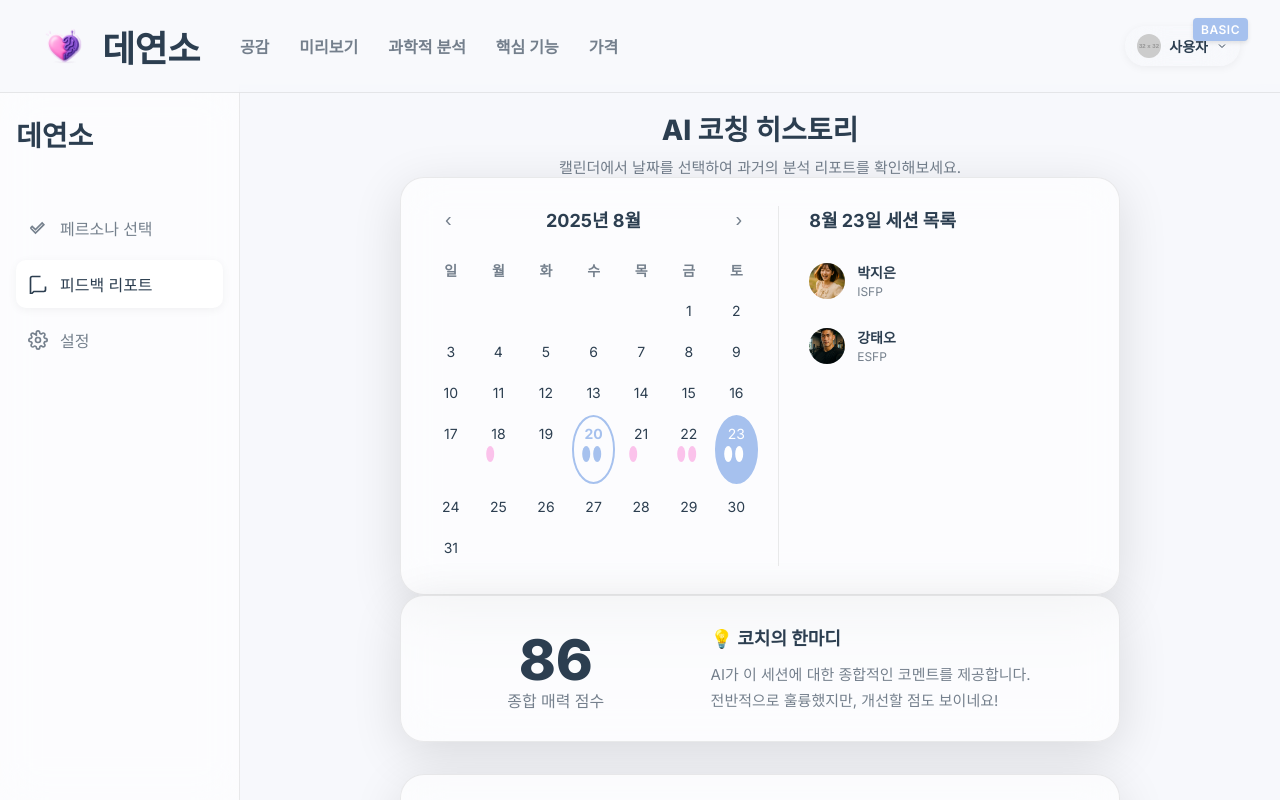
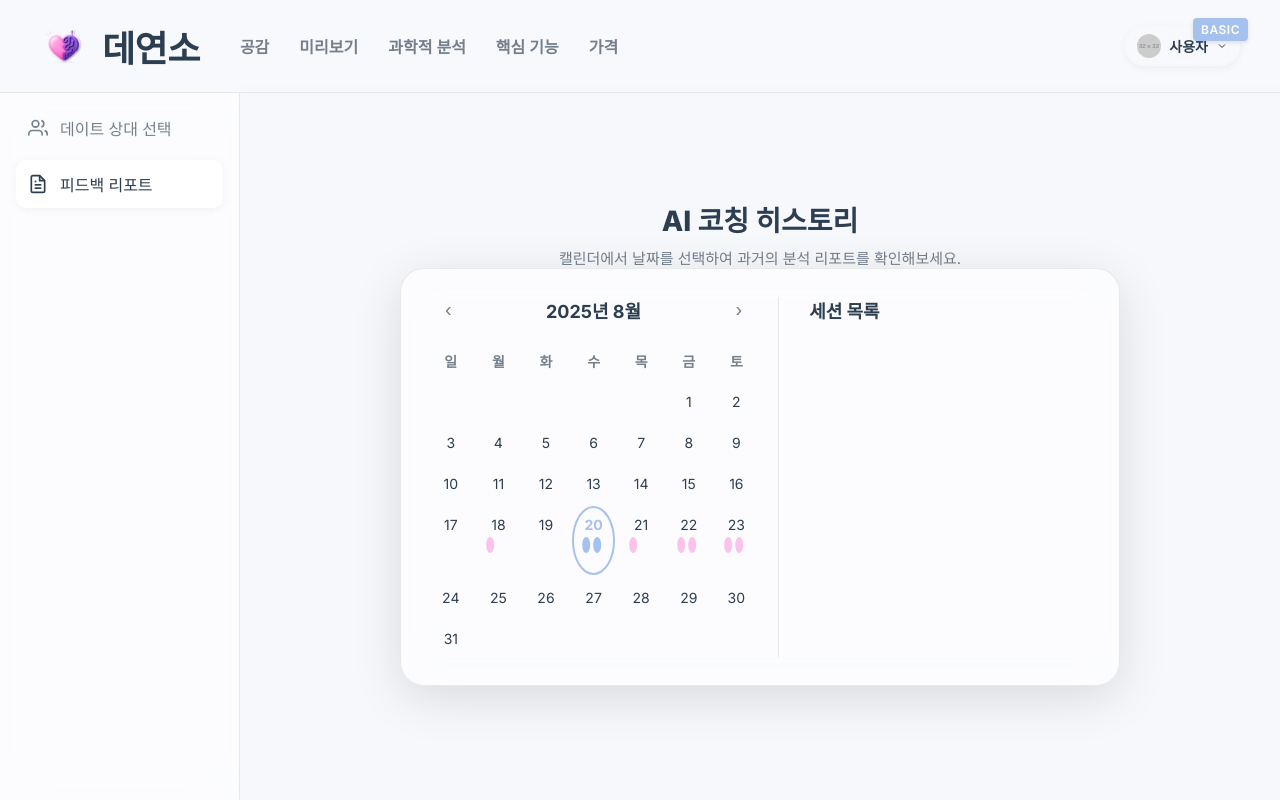
Before and after one commit to gigas5234/dys-frontend, a Next.js app: page /feedback in a window 1280 px wide. Shown: the top 800 px of the page. Built offline with nearby package versions, Linux system fonts and the light colour scheme.

Commit message:
feedback fixed

```diff
--- a/app/feedback/page.jsx
+++ b/app/feedback/page.jsx
@@ -3,6 +3,7 @@
 import React, { useEffect, useRef, useState } from "react";
 import Chart from "chart.js/auto";
 import personas from "../../data/personas.json";
+import { getCurrentSession } from "../../lib/supabase";
 
 export default function FeedbackPage() {
   const calendarBodyRef = useRef(null);
@@ -18,6 +19,7 @@
 
   const [currentDate, setCurrentDate] = useState(new Date());
   const [isDropdownOpen, setIsDropdownOpen] = useState(false);
+  const [user, setUser] = useState(null);
   const radarChartRef = useRef(null);
 
   // 공통 persona 데이터 사용
@@ -61,16 +63,20 @@
   ];
 
   useEffect(() => {
+    // 사용자 정보 가져오기
+    const fetchUser = async () => {
+      const session = await getCurrentSession();
+      if (session?.user) {
+        setUser(session.user);
+      }
+    };
+    fetchUser();
+
     renderCalendar(currentDate);
-    // 초기 진입 시 가장 최근 세션 날짜 선택
-    const mostRecent = coachingHistory.map(s => s.date).sort().pop();
-    if (mostRecent) {
-      const dt = new Date(mostRecent);
-      setCurrentDate(dt);
-      renderCalendar(dt);
-      const dayEl = calendarBodyRef.current?.querySelector(`.calendar-day[data-date="${mostRecent}"]`);
-      if (dayEl) selectDate(dayEl);
-    }
+    // 초기 진입 시 오늘 날짜 선택
+    const today = new Date();
+    setCurrentDate(today);
+    renderCalendar(today);
     // eslint-disable-next-line react-hooks/exhaustive-deps
   }, []);
 
@@ -349,7 +355,7 @@
                    alt="프로필"
                    className="user-avatar"
                  />
-                 <span className="user-name">사용자</span>
+                 <span className="user-name">{user?.user_metadata?.full_name || user?.email || "사용자"}</span>
                  <svg width="12" height="12" viewBox="0 0 24 24" fill="none" stroke="currentColor" strokeWidth="2">
                    <polyline points="6,9 12,15 18,9"></polyline>
                  </svg>
@@ -360,6 +366,13 @@
                      <path d="M12 2L2 7l10 5 10-5-10-5zM2 17l10 5 10-5M2 12l10 5 10-5"></path>
                    </svg>
                    시작하기
+                 </a>
+                 <a href="/settings" className="user-dropdown-item" role="menuitem">
+                   <svg viewBox="0 0 24 24" fill="none" stroke="currentColor" strokeWidth="2">
+                     <circle cx="12" cy="12" r="3"/>
+                     <path d="M19.4 15a1.65 1.65 0 0 0 .33 1.82l.06.06a2 2 0 0 1 0 2.83 2 2 0 0 1-2.83 0l-.06-.06a1.65 1.65 0 0 0-1.82-.33 1.65 1.65 0 0 0-1 1.51V21a2 2 0 0 1-2 2 2 2 0 0 1-2-2v-.09A1.65 1.65 0 0 0 9 19.4a1.65 1.65 0 0 0-1.82.33l-.06.06a2 2 0 0 1-2.83 0 2 2 0 0 1 0-2.83l.06-.06a1.65 1.65 0 0 0 .33-1.82 1.65 1.65 0 0 0-1.51-1H3a2 2 0 0 1-2-2 2 2 0 0 1 2-2h.09A1.65 1.65 0 0 0 4.6 9a1.65 1.65 0 0 0-.33-1.82l-.06-.06a2 2 0 0 1 0-2.83 2 2 0 0 1 2.83 0l.06.06a1.65 1.65 0 0 0 1.82.33H9a1.65 1.65 0 0 0 1 1.51V3a2 2 0 0 1 2-2 2 2 0 0 1 2 2v.09a1.65 1.65 0 0 0 1 1.51 1.65 1.65 0 0 0 1.82-.33l.06-.06a2 2 0 0 1 2.83 0 2 2 0 0 1 0 2.83l-.06.06a1.65 1.65 0 0 0-.33 1.82V9a1.65 1.65 0 0 0 1.51 1H21a2 2 0 0 1 2 2 2 2 0 0 1-2 2h-.09a1.65 1.65 0 0 0-1.51 1z"/>
+                   </svg>
+                   설정
                  </a>
                  <button className="user-dropdown-item logout" role="menuitem">
                    <svg viewBox="0 0 24 24" fill="none" stroke="currentColor" strokeWidth="2">
@@ -375,26 +388,32 @@
         </div>
       </header>
 
-      <div className="persona-container" style={{ marginTop: "var(--header-height)", minHeight: "calc(100vh - var(--header-height))" }}>
+      <div className="persona-container">
         <aside className="sidebar">
-          <div className="logo">데연소</div>
           <nav>
             <a href="/persona">
-              <svg width="16" height="16" viewBox="0 0 24 24" fill="none" stroke="currentColor" strokeWidth="2"><path d="M3 12l2-2 4 4 8-8 2 2-10 10-6-6"/></svg>
-              페르소나 선택
+              <svg width="16" height="16" viewBox="0 0 24 24" fill="none" stroke="currentColor" strokeWidth="2">
+                <path d="M17 21v-2a4 4 0 0 0-4-4H5a4 4 0 0 0-4 4v2"/>
+                <circle cx="9" cy="7" r="4"/>
+                <path d="M23 21v-2a4 4 0 0 0-3-3.87"/>
+                <path d="M16 3.13a4 4 0 0 1 0 7.75"/>
+              </svg>
+              데이트 상대 선택
             </a>
             <a href="/feedback" className="active">
-              <svg width="16" height="16" viewBox="0 0 24 24" fill="none" stroke="currentColor" strokeWidth="2"><path d="M21 15v4a2 2 0 0 1-2 2H7l-4 4V5a2 2 0 0 1 2-2h10"/></svg>
+              <svg width="16" height="16" viewBox="0 0 24 24" fill="none" stroke="currentColor" strokeWidth="2">
+                <path d="M14 2H6a2 2 0 0 0-2 2v16a2 2 0 0 0 2 2h12a2 2 0 0 0 2-2V8z"/>
+                <polyline points="14,2 14,8 20,8"/>
+                <line x1="16" y1="13" x2="8" y2="13"/>
+                <line x1="16" y1="17" x2="8" y2="17"/>
+                <polyline points="10,9 9,9 8,9"/>
+              </svg>
               피드백 리포트
-            </a>
-            <a href="/settings">
-              <svg width="16" height="16" viewBox="0 0 24 24" fill="none" stroke="currentColor" strokeWidth="2"><circle cx="12" cy="12" r="3"/><path d="M19.4 15a1.65 1.65 0 0 0 .33 1.82l.06.06a2 2 0 0 1 0 2.83 2 2 0 0 1-2.83 0l-.06-.06a1.65 1.65 0 0 0-1.82-.33 1.65 1.65 0 0 0-1 1.51V21a2 2 0 0 1-2 2 2 2 0 0 1-2-2v-.09A1.65 1.65 0 0 0 9 19.4a1.65 1.65 0 0 0-1.82.33l-.06.06a2 2 0 0 1-2.83 0 2 2 0 0 1 0-2.83l.06-.06a1.65 1.65 0 0 0 .33-1.82 1.65 1.65 0 0 0-1.51-1H3a2 2 0 0 1-2-2 2 2 0 0 1 2-2h.09A1.65 1.65 0 0 0 4.6 9a1.65 1.65 0 0 0-.33-1.82l-.06-.06a2 2 0 0 1 0-2.83 2 2 0 0 1 2.83 0l.06.06a1.65 1.65 0 0 0 1.82.33H9a1.65 1.65 0 0 0 1 1.51V3a2 2 0 0 1 2-2 2 2 0 0 1 2 2v.09a1.65 1.65 0 0 0 1 1.51 1.65 1.65 0 0 0 1.82-.33l.06-.06a2 2 0 0 1 2.83 0 2 2 0 0 1 0 2.83l-.06.06a1.65 1.65 0 0 0-.33 1.82V9a1.65 1.65 0 0 0 1.51 1H21a2 2 0 0 1 2 2 2 2 0 0 1-2 2h-.09a1.65 1.65 0 0 0-1.51 1z"/></svg>
-              설정
             </a>
           </nav>
         </aside>
 
-        <main className="main-content" style={{ padding: 24 }}>
+        <main className="main-content">
           <div className="container" style={{ maxWidth: 800, margin: "0 auto" }}>
             <header className="report-header" style={{ textAlign: "center", marginBottom: 0 }}>
               <h1>AI 코칭 히스토리</h1>
@@ -621,8 +640,8 @@
         .progress-bar-inner { height: 100%; width: 0%; background: var(--brand2); border-radius: 4px; transition: width 1s ease-out; }
         .metric-insight { font-size: 13px; color: var(--muted); margin-top: 4px; }
 
-        .speech-bubble-chart-container { margin-top: 32px; position: relative; width: 100%; height: 120px; background: rgba(0,0,0,0.03); border-radius: var(--radius); padding: 10px; border: 1px solid var(--stroke); }
-        .speech-bubble-chart-container h4 { margin: 0 0 12px; font-size: 16px; font-weight: 600; color: var(--muted); text-align: center; position: absolute; top: -35px; width: 100%; left: 0; }
+                 .speech-bubble-chart-container { margin-top: 32px; position: relative; width: 100%; height: 120px; background: rgba(0,0,0,0.03); border-radius: var(--radius); padding: 10px; border: 1px solid var(--stroke); }
+         .speech-bubble-chart-container h4 { margin: 0 0 12px; font-size: 14px; font-weight: 600; color: var(--muted); text-align: center; position: absolute; top: -35px; width: 100%; left: 0; }
         .speech-bubble { position: absolute; bottom: 10px; background: var(--brand2); border-radius: 50%; transform: translateX(-50%); transition: all .5s ease-out; cursor: pointer; }
         .speech-bubble:hover { transform: translateX(-50%) scale(1.1); }
         .tooltip { position: absolute; bottom: 110%; left: 50%; transform: translateX(-50%); background: var(--text); color: var(--bg); padding: 6px 10px; border-radius: 6px; font-size: 12px; white-space: nowrap; opacity: 0; visibility: hidden; transition: opacity .2s, visibility .2s; pointer-events: none; }
```
